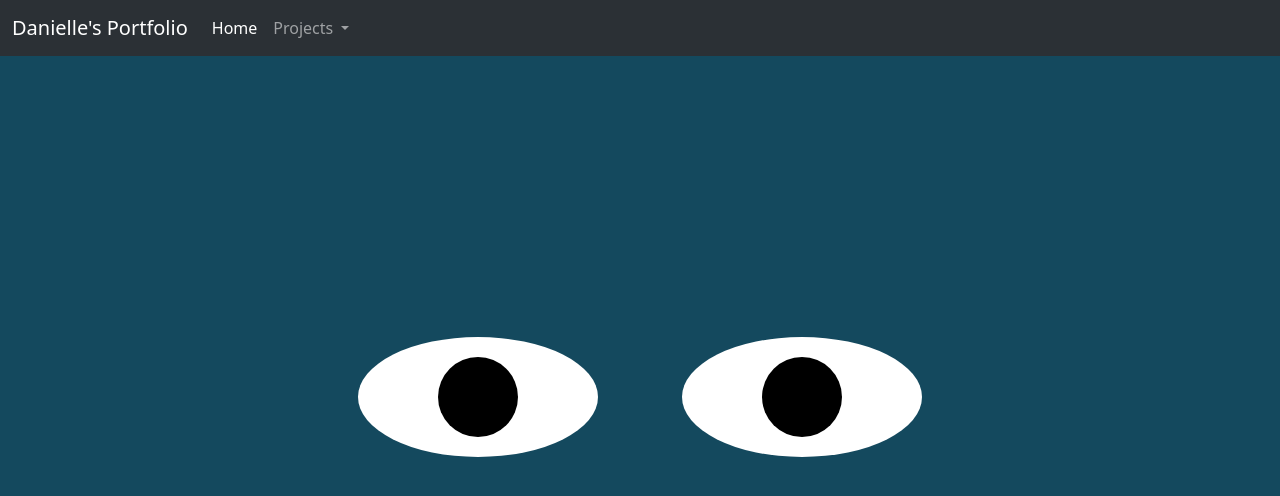
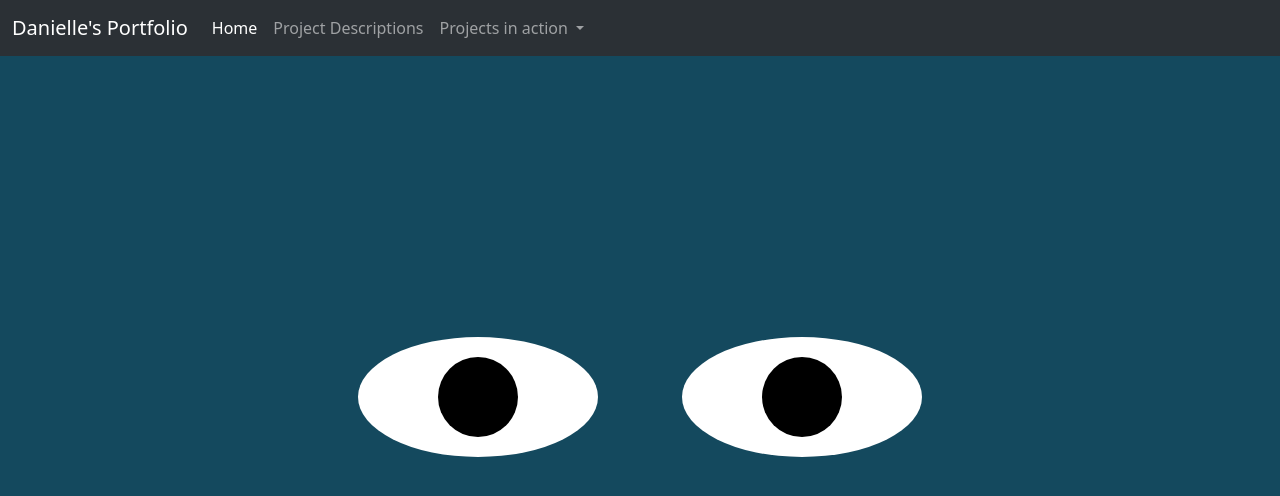
Before and after one commit to DanielleMBerg/Eyes, a plain HTML site: page index.html in a window 1280 px wide. Drawn offline with nearby package versions, Linux system fonts and the light colour scheme.

Commit message:
Update index.html

```diff
--- a/index.html
+++ b/index.html
@@ -18,9 +18,12 @@
               <li class="nav-item">
                 <a class="nav-link active" aria-current="page" href="https://daniellemberg.github.io/">Home</a>
               </li>
+              <li class="nav-item">
+                <a class="nav-link" href="https://daniellemberg.github.io/Project-descriptions/">Project Descriptions</a>
+              </li>
               <li class="nav-item dropdown">
-                <a class="nav-link dropdown-toggle" href="#" role="button" data-bs-toggle="dropdown" aria-expanded="false">
-                  Projects
+                <a class="nav-link dropdown-toggle"role="button" data-bs-toggle="dropdown" aria-expanded="false">
+                  Projects in action
                 </a>
                 <ul class="dropdown-menu">
                   <li><a class="dropdown-item" href="https://daniellemberg.github.io/Pacmen/">Pacmen Exercise</a></li>
```
